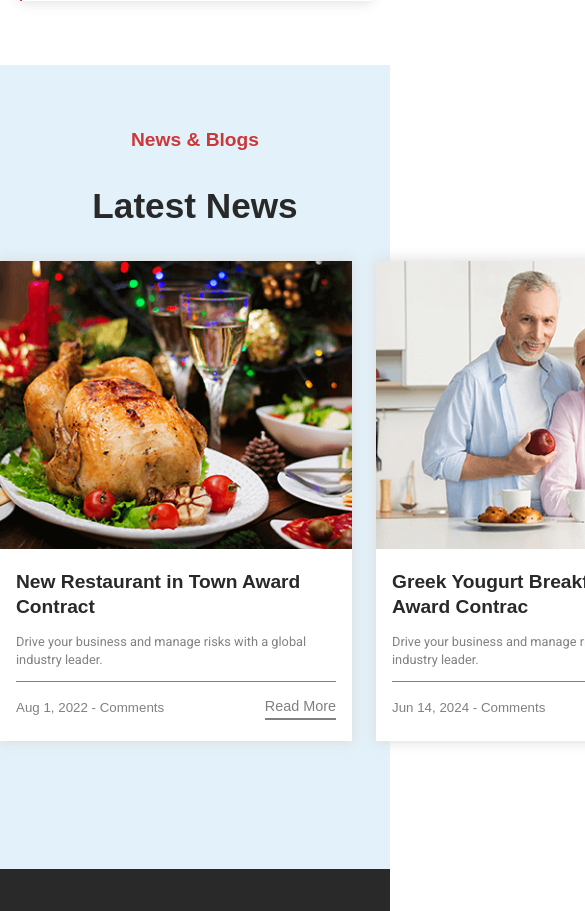
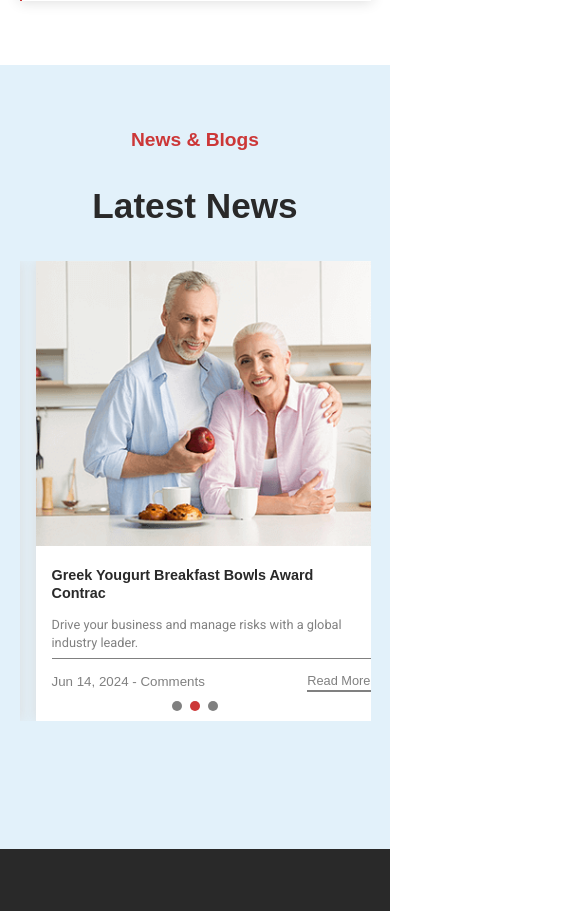
Before and after one commit to aavash-ww/cafeu, a Vue app: page / in a window 390 px wide. Shown: the part 8788-9699 px from the top of the page, 585 px wide, since content can reach past the window. Built offline with nearby package versions, Linux system fonts and the light colour scheme; a web font is replaced by a local one.

Commit message:
news section slider on md screens

```diff
--- a/src/assets/styles/components/_newscard.scss
+++ b/src/assets/styles/components/_newscard.scss
@@ -1,7 +1,24 @@
-.newscard-container {
-  display: flex;
-  gap: 1.5rem;
+
+.newscard-slider {
+  @include md {
+    position: relative;
+    width: 100%;
+    overflow: hidden;
+    scroll-behavior: smooth;
+  }
+
+  .newscard-container {
+    display: flex;
+    width: 100%;
+    gap: 1rem;
+    transition: transform 0.5s ease-in-out;
+  }
   .newscard {
+    @include md {
+      flex: 0 0 100%;
+    }
+    flex: 1 1 calc(33.33% - 1rem);
+    min-height: 100%;
     background-color: #fff;
     box-shadow: 0 0 13px 1px #ddd;
     &:hover {
@@ -15,8 +32,9 @@
       }
     }
     .news-image-content {
-      width: 22rem;
-      height: 18rem;
+      width: 100%;
+      height: auto;
+
       overflow: hidden;
 
       img {
@@ -27,16 +45,22 @@
       }
     }
     .news-text-content {
-      padding: 0.5rem 1rem;
+      padding: 1rem;
       h3 {
-        padding-top: 0.8rem;
+        padding-bottom: 0.8rem;
         font-size: 1.2rem;
         line-height: 1.3;
+        @include xl {
+          font-size: 1rem;
+        }
+        @include sm {
+          font-size: 0.9rem;
+        }
       }
       p {
-        padding-top: 0.8rem;
-        padding-bottom: 0.8rem;
         font-family: "Roboto";
+        line-height: 1.4;
+        padding-bottom: 0.4rem;
       }
       .news-date-section {
         border-top: 1px gray solid;
@@ -51,6 +75,10 @@
         .read-more {
           font-size: 0.9rem;
           line-height: 1.6;
+          @include xl {
+            font-size: 0.8rem;
+            line-height: 1.4;
+          }
           border-bottom: 2px gray solid;
           &:hover {
             border-bottom: $primaryColor solid 2px;
@@ -60,4 +88,29 @@
       }
     }
   }
+
+  .slider-controls {
+    display: none;
+    @include md {
+      position: absolute;
+      bottom: 10px;
+      left: 50%;
+      transform: translateX(-50%);
+      display: flex;
+      gap: 8px;
+      button {
+        width: 10px;
+        height: 10px;
+        background: gray;
+        border-radius: 50%;
+        border: none;
+        cursor: pointer;
+        transition: 0.3s;
+
+        &.active {
+          background: $primaryColor;
+        }
+      }
+    }
+  }
 }
--- a/src/assets/styles/pages/_homepage.scss
+++ b/src/assets/styles/pages/_homepage.scss
@@ -25,7 +25,6 @@
     @include xl {
       max-width: 90%;
     }
-    // height: 28rem;
     width: 100%;
     background-color: #fbf1e8;
     display: flex;
@@ -98,6 +97,11 @@
   background-color: #e2f1fa;
   padding-top: 4rem;
   padding-bottom: 8rem;
+  .news-wrapper {
+    @extend %container;
+    @include xl {
+      max-width: 90%;
+    }
     .news-heading {
       text-align: center;
       h4 {
@@ -110,3 +114,4 @@
       }
     }
   }
+}
--- a/src/components/NewsCard.vue
+++ b/src/components/NewsCard.vue
@@ -1,5 +1,7 @@
 <template>
-    <div class="newscard-container">
+    <div class="newscard-slider">
+        <div class="newscard-container"
+            :style="isMediumScreen ? { transform: `translateX(-${currentIndex * 100}%)` } : {}">
             <div v-for="(el, index) in data" :key="index" class="newscard">
                 <div class="news-image-content">
                     <img :src="el.image" alt="">
@@ -8,26 +10,66 @@
                     <h3>{{ el.title }}</h3>
                     <p>Drive your business and manage risks with a global industry leader.</p>
                     <div class="news-date-section">
-                    <div class="date">
-                        {{ el.date }}
+                        <div class="date">{{ el.date }}</div>
+                        <div class="read-more">Read More</div>
                     </div>
-                    <div class="read-more">
-                        Read More
+                </div>
+            </div>
         </div>
 
-                </div>
-            </div>
+        <!-- Slieder Button -->
+        <div v-if="isMediumScreen" class="slider-controls">
+            <button v-for="(el, index) in data" :key="index" @click="setSlide(index)"
+                :class="{ active: index === currentIndex }"></button>
         </div>
     </div>
 </template>
 
 <script>
-import data from '../data/newscard.json'
+import data from "../data/newscard.json";
+
 export default {
     data() {
         return {
-            data
+            data,
+            currentIndex: 0,
+            autoSlideInterval: null,
+            isMediumScreen: false,
+        };
+    },
+    methods: {
+        checkScreenSize() {
+            this.isMediumScreen = window.innerWidth < 768;
+            if (!this.isMediumScreen) {
+                clearInterval(this.autoSlideInterval);
+                this.currentIndex = 0;
+            } else {
+                this.startAutoSlide();
             }
+        },
+        startAutoSlide() {
+            if (this.isMediumScreen) {
+                this.autoSlideInterval = setInterval(() => {
+                    this.nextSlide();
+                }, 4000);
             }
+        },
+        nextSlide() {
+            this.currentIndex = (this.currentIndex + 1) % this.data.length;
+        },
+        setSlide(index) {
+            clearInterval(this.autoSlideInterval);
+            this.currentIndex = index;
+            this.startAutoSlide();
         }
+    },
+    mounted() {
+        this.checkScreenSize();
+        window.addEventListener("resize", this.checkScreenSize);
+    },
+    beforeUnmount() {
+        clearInterval(this.autoSlideInterval);
+        window.removeEventListener("resize", this.checkScreenSize);
+    }
+};
 </script>
--- a/src/pages/Homepage.vue
+++ b/src/pages/Homepage.vue
@@ -115,7 +115,7 @@
         <!-- News and Blog  -->
         <section>
             <div class="news-section">
-                <div class="news-wrapper container">
+                <div class="news-wrapper ">
                     <div class="news-heading">
                         <h4>News & Blogs</h4>
                         <h3>Latest News</h3>
--- a/src/sass/index.css
+++ b/src/sass/index.css
@@ -10,7 +10,7 @@
   align-items: center;
 }
 
-.newscard-container .newscard .news-image-content img, .special-menu-container .special-menu-wrapper .special-menu-bar .special-menu-nav .special-menu-icon img, .about-section .about-wrapper .about-image img, .discover-container .discover-wrapper .discover-card-wrapper .discover-card .discover-image img, .hero-section .hero-wrapper .hero-container .hero-image img, .hero-section .hero-wrapper .hero-container .hero-content .order-container .play-icon .play-icon-image, .playstore-section .palystore-wrapper .playstore-text .get-it-on img, .footer .footer-wrapper .footer-content-third .footergrid .grid img, .special-offers-container .special-offer-wrapper .special-offer-mail .special-offer-submit-icon img, .review-wrapper .review-section .review-right-section img, .food-card-container .food-card .food-card-content .food-card-bottom .cart-icon img, .food-card-container .food-card .food-card-content .food-card-bottom .plus-icon img, .food-card-container .food-card .food-card-image img, .header .header-wrapper .nav-wrapper .search-icon .search-image {
+.newscard-slider .newscard .news-image-content img, .special-menu-container .special-menu-wrapper .special-menu-bar .special-menu-nav .special-menu-icon img, .about-section .about-wrapper .about-image img, .discover-container .discover-wrapper .discover-card-wrapper .discover-card .discover-image img, .hero-section .hero-wrapper .hero-container .hero-image img, .hero-section .hero-wrapper .hero-container .hero-content .order-container .play-icon .play-icon-image, .playstore-section .palystore-wrapper .playstore-text .get-it-on img, .footer .footer-wrapper .footer-content-third .footergrid .grid img, .special-offers-container .special-offer-wrapper .special-offer-mail .special-offer-submit-icon img, .review-wrapper .review-section .review-right-section img, .food-card-container .food-card .food-card-content .food-card-bottom .cart-icon img, .food-card-container .food-card .food-card-content .food-card-bottom .plus-icon img, .food-card-container .food-card .food-card-image img, .header .header-wrapper .nav-wrapper .search-icon .search-image {
   width: 100%;
   height: 100%;
   -o-object-fit: cover;
@@ -52,7 +52,7 @@
   background-color: #fff;
 }
 
-.special-menu-container .special-menu-wrapper, .about-section .about-wrapper, .discover-container .discover-wrapper, .hero-section .hero-wrapper .hero-container, .playstore-section .palystore-wrapper, .review-section .review-container, .special-offers-container .special-offer-wrapper, .header .header-wrapper {
+.special-menu-container .special-menu-wrapper, .about-section .about-wrapper, .discover-container .discover-wrapper, .hero-section .hero-wrapper .hero-container, .news-section .news-wrapper, .playstore-section .palystore-wrapper, .review-section .review-container, .special-offers-container .special-offer-wrapper, .header .header-wrapper {
   width: 100%;
   max-width: 80%;
   margin: 0 auto;
@@ -759,13 +759,18 @@ input[type=text] {
   padding-top: 4rem;
   padding-bottom: 8rem;
 }
-.news-section .news-heading {
+@media screen and (max-width: 1000px) {
+  .news-section .news-wrapper {
+    max-width: 90%;
+  }
+}
+.news-section .news-wrapper .news-heading {
   text-align: center;
 }
-.news-section .news-heading h4 {
+.news-section .news-wrapper .news-heading h4 {
   padding-bottom: 2rem;
 }
-.news-section .news-heading h3 {
+.news-section .news-wrapper .news-heading h3 {
   font-size: 2.2rem;
   line-height: 1.3;
   padding-bottom: 2rem;
@@ -1176,46 +1181,73 @@ input[type=text] {
   color: #cc3737;
 }
 
-.newscard-container {
+@media screen and (max-width: 768px) {
+  .newscard-slider {
+    position: relative;
+    width: 100%;
+    overflow: hidden;
+    scroll-behavior: smooth;
+  }
+}
+.newscard-slider .newscard-container {
   display: flex;
-  gap: 1.5rem;
+  width: 100%;
+  gap: 1rem;
+  transition: transform 0.5s ease-in-out;
 }
-.newscard-container .newscard {
+.newscard-slider .newscard {
+  flex: 1 1 calc(33.33% - 1rem);
+  min-height: 100%;
   background-color: #fff;
   box-shadow: 0 0 13px 1px #ddd;
 }
-.newscard-container .newscard:hover {
+@media screen and (max-width: 768px) {
+  .newscard-slider .newscard {
+    flex: 0 0 100%;
+  }
+}
+.newscard-slider .newscard:hover {
   cursor: pointer;
 }
-.newscard-container .newscard:hover .news-image-content img {
+.newscard-slider .newscard:hover .news-image-content img {
   transform: scale(1.1);
   transition: transform 0.3s ease-in-out;
 }
-.newscard-container .newscard:hover .news-text-content h3 {
+.newscard-slider .newscard:hover .news-text-content h3 {
   color: #cc3737;
 }
-.newscard-container .newscard .news-image-content {
-  width: 22rem;
-  height: 18rem;
+.newscard-slider .newscard .news-image-content {
+  width: 100%;
+  height: auto;
   overflow: hidden;
 }
-.newscard-container .newscard .news-image-content img:hover {
+.newscard-slider .newscard .news-image-content img:hover {
   transform: ease 0.3s scale(1.05);
 }
-.newscard-container .newscard .news-text-content {
-  padding: 0.5rem 1rem;
+.newscard-slider .newscard .news-text-content {
+  padding: 1rem;
 }
-.newscard-container .newscard .news-text-content h3 {
-  padding-top: 0.8rem;
+.newscard-slider .newscard .news-text-content h3 {
+  padding-bottom: 0.8rem;
   font-size: 1.2rem;
   line-height: 1.3;
 }
-.newscard-container .newscard .news-text-content p {
-  padding-top: 0.8rem;
-  padding-bottom: 0.8rem;
+@media screen and (max-width: 1000px) {
+  .newscard-slider .newscard .news-text-content h3 {
+    font-size: 1rem;
+  }
+}
+@media screen and (max-width: 480px) {
+  .newscard-slider .newscard .news-text-content h3 {
+    font-size: 0.9rem;
+  }
+}
+.newscard-slider .newscard .news-text-content p {
   font-family: "Roboto";
+  line-height: 1.4;
+  padding-bottom: 0.4rem;
 }
-.newscard-container .newscard .news-text-content .news-date-section {
+.newscard-slider .newscard .news-text-content .news-date-section {
   border-top: 1px gray solid;
   padding: 0.8rem 0;
   display: flex;
@@ -1223,15 +1255,46 @@ input[type=text] {
   justify-content: space-between;
   align-items: center;
 }
-.newscard-container .newscard .news-text-content .news-date-section .date {
+.newscard-slider .newscard .news-text-content .news-date-section .date {
   font-size: smaller;
 }
-.newscard-container .newscard .news-text-content .news-date-section .read-more {
+.newscard-slider .newscard .news-text-content .news-date-section .read-more {
   font-size: 0.9rem;
   line-height: 1.6;
   border-bottom: 2px gray solid;
 }
-.newscard-container .newscard .news-text-content .news-date-section .read-more:hover {
+@media screen and (max-width: 1000px) {
+  .newscard-slider .newscard .news-text-content .news-date-section .read-more {
+    font-size: 0.8rem;
+    line-height: 1.4;
+  }
+}
+.newscard-slider .newscard .news-text-content .news-date-section .read-more:hover {
   border-bottom: #cc3737 solid 2px;
   cursor: pointer;
+}
+.newscard-slider .slider-controls {
+  display: none;
+}
+@media screen and (max-width: 768px) {
+  .newscard-slider .slider-controls {
+    position: absolute;
+    bottom: 10px;
+    left: 50%;
+    transform: translateX(-50%);
+    display: flex;
+    gap: 8px;
+  }
+  .newscard-slider .slider-controls button {
+    width: 10px;
+    height: 10px;
+    background: gray;
+    border-radius: 50%;
+    border: none;
+    cursor: pointer;
+    transition: 0.3s;
+  }
+  .newscard-slider .slider-controls button.active {
+    background: #cc3737;
+  }
 }/*# sourceMappingURL=index.css.map */
```
Also changed, not shown: 1 other file (tests, documents, lock files or other folders). Lines whose indentation alone changed are shown as unchanged.
